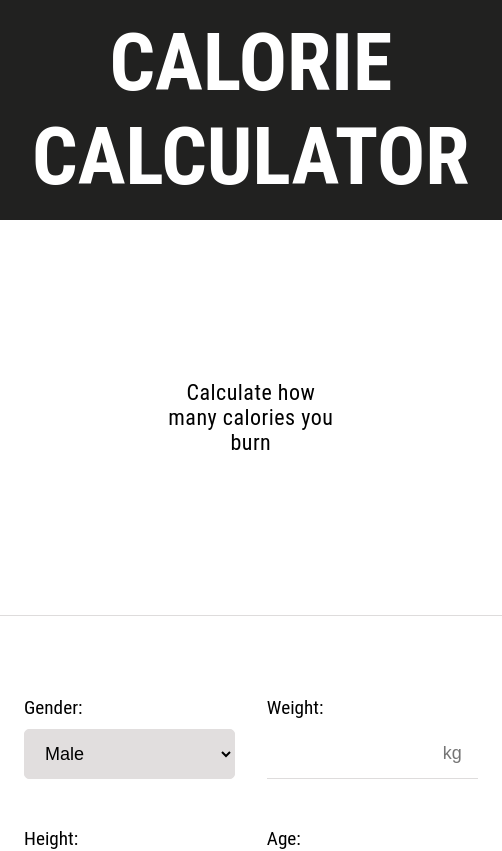
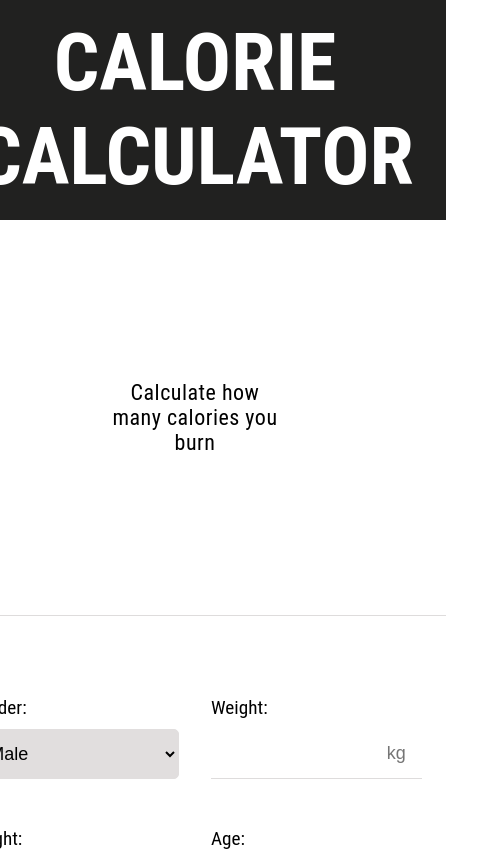
Before and after one commit to CalvinLanger/Caloric-Demand-Calculator, a React (Create React App) app: page / in a window 390 px wide. Shown: the top 851 px of the page, 502 px wide, since content can reach past the window. Built offline with nearby package versions, Linux system fonts and the light colour scheme.

Commit message:
fix view on mobile

```diff
--- a/src/App.css
+++ b/src/App.css
@@ -39,12 +39,13 @@ html {
 
 body {
   overflow: -moz-hidden-unscrollable;
+  display: grid;
+  justify-content: center;
 }
 
 /* ALL PAGE CONTAINER */
 .wrapper{
   display: grid;
-  width: 100%;
   font-family: 'Roboto Condensed', sans-serif;
 }
 
```
